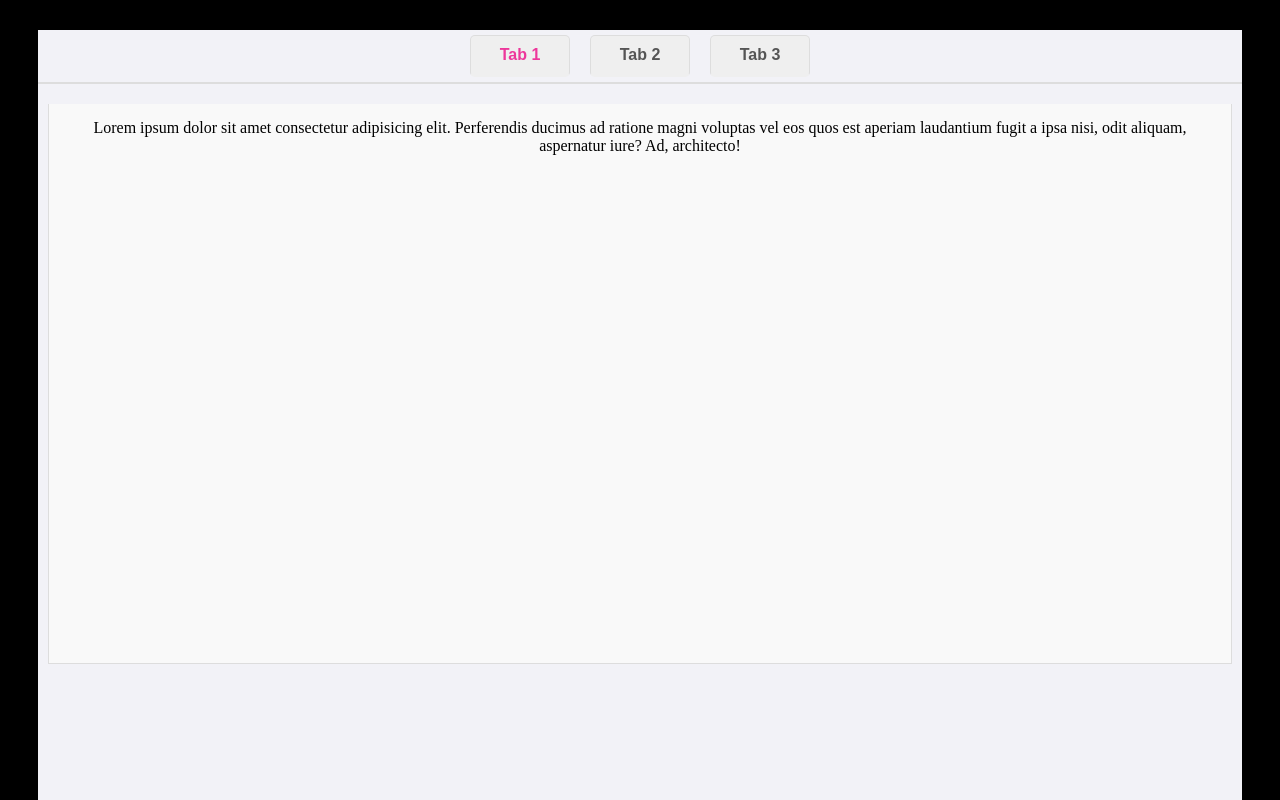
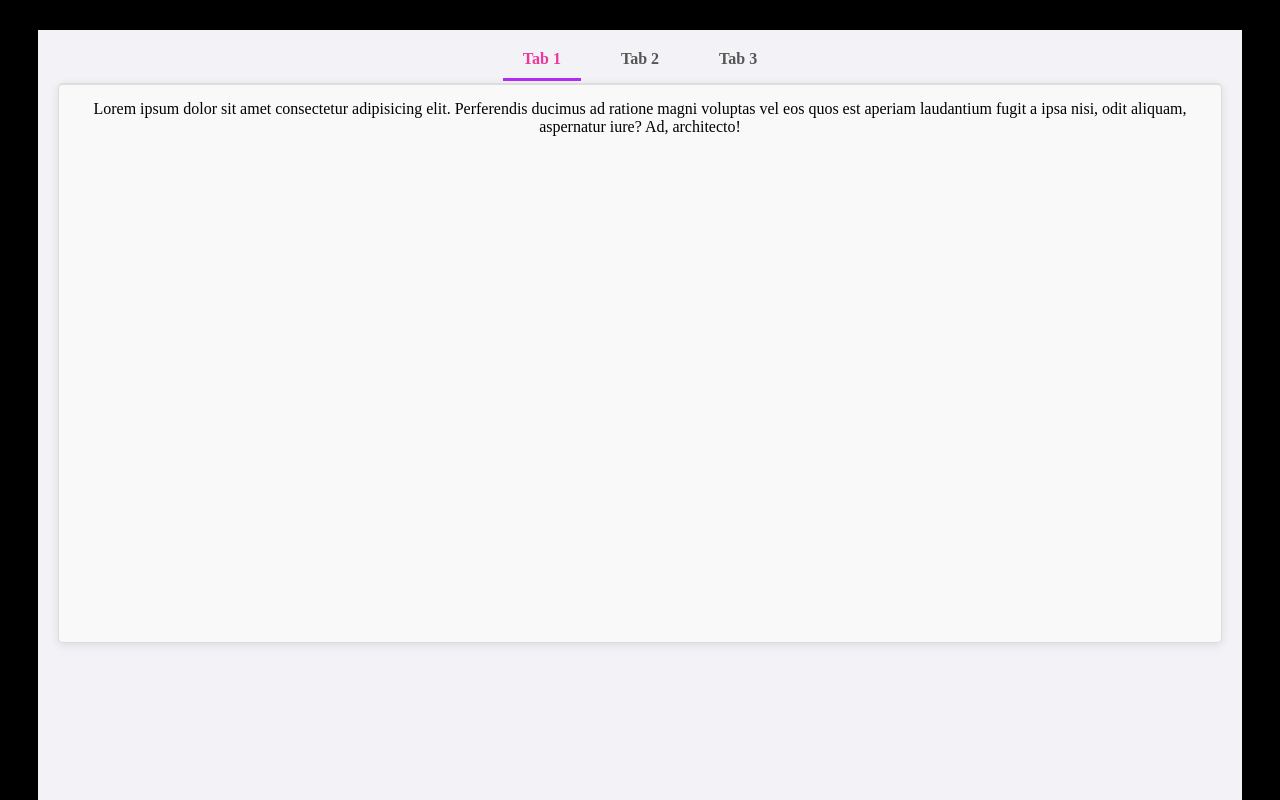
Before and after one commit to ttewabe/react-to-web-component-into-angular, a React (Create React App) app in the folder react-project/: page /claimants/1 in a window 1280 px wide. Shown: the top 800 px of the page. Built offline with nearby package versions, Linux system fonts and the light colour scheme.

Commit message:
updated the tabs component

```diff
--- a/react-project/src/tabs/Tabs.style.tsx
+++ b/react-project/src/tabs/Tabs.style.tsx
@@ -1,25 +1,21 @@
-
 import styled from 'styled-components';
 
 export const StyledTab = styled.div`
-margin: 30px ;
+  margin: 30px;
   height: 100vh;
   background-color: rgb(242, 242, 247);
- `
-  export const StyledTitle= styled.div`
+`;
+
+export const StyledTitle = styled.div`
   display: flex;
   justify-content: center;
   align-items: center;
-    border-bottom: 2px solid #ddd;
-
-
-  button {
-  width: 100px;
-  margin: 5px 10px;
+  div.tabs-tab {
+  gap: 40px;
+  margin:10px;
+  margin-bottom: 0;
   text-align: center;
-
-    border: 1px solid #ddd;
-    border-radius: 5px;
+  border: none;
   padding: 10px 20px;
   cursor: pointer;
   font-size: 16px;
@@ -27,24 +23,28 @@ height: 100vh;
   color: #555;
   border-bottom: 3px solid transparent;
   transition: all 0.3s ease-in-out;
+
+  &:hover {
+    background-color: rgb(196, 202, 247);
   }
 
-  button:hover {
-    background-color:rgb(196, 202, 247);
+  &.active {
+    color: rgb(237, 55, 155);
+    border-bottom: 3px solid rgb(176, 44, 242);
   }
+}
+`;
 
-  button.active {
-    color: rgb(237, 55, 155);
-    border-bottom: 3px solidrgb(176, 44, 242);
-  }
-`
-export const StyledContent= styled.div`
-  margin: 20px 10px;
+export const StyledContent = styled.div`
+  margin: 2px 20px;
   padding: 15px;
   height: 70vh;
+  min-height: 100px;
+  font-size: 16px;
   border: 1px solid #ddd;
-    border-top: none;
+  border-top: 2px solid #ddd;
+  border-radius: 5px;
+  box-shadow: 0 2px 10px rgba(0, 0, 0, 0.1);
   background-color: #f9f9f9;
-    min-height: 100px;
-  }
-`
+
+`;
--- a/react-project/src/tabs/Tabs.tsx
+++ b/react-project/src/tabs/Tabs.tsx
@@ -1,36 +1,42 @@
-
-import React, { useState } from "react";
+import React, { Children, ReactNode, useState } from "react";
 import { StyledTab, StyledTitle, StyledContent } from "./Tabs.style";
 
-
 interface ITabsProps {
-  children: React.ReactElement[];
+  activeIndex?: number;
+  onSelect?: (index: number) => void;
+  children?: ReactNode;
 }
 
-export const Tabs = ({ children }: ITabsProps) => {
-  const [activeTab, setActiveTab] = useState(0);
+export const Tabs = ({ activeIndex = 0, onSelect, children, ...rest }: ITabsProps) => {
+  const [tabIndex, setTabIndex] = useState<number>(activeIndex);
 
   const handleActiveTab = (index: number) => {
-    setActiveTab(index)
-  }
+    setTabIndex(index);
+    onSelect?.(index);
+  };
+
+  const tabs = Children.toArray(children).map((child: any, index: number) => {
+    const label = child.props.title;
+
+    return (
+      <div
+        key={index}
+        tabIndex={0}
+        onClick={() => handleActiveTab(index)}
+        className={`tabs-tab ${index === tabIndex ? "active" : ""}`}
+        title={label}
+      >
+        {label}
+      </div>
+    );
+  });
+
+  const activeTabContent = Children.toArray(children)[tabIndex] as React.ReactElement | undefined;
 
   return (
-    <StyledTab>
-      <StyledTitle>
-        {children.map((tab, index) => (
-          <button
-            type="button"
-            key={index}
-            onClick={() => handleActiveTab(index)}
-            className={activeTab ===index? "active": ""}
-          >
-            {tab.props.title}
-          </button>
-        ))}
-      </StyledTitle>
-      <StyledContent>
-      {children[activeTab]}
-      </StyledContent>
+    <StyledTab {...rest}>
+      <StyledTitle className="tabs-title">{tabs}</StyledTitle>
+      <StyledContent>{activeTabContent}</StyledContent>
     </StyledTab>
   );
 };
```
Lines whose indentation alone changed are shown as unchanged.
